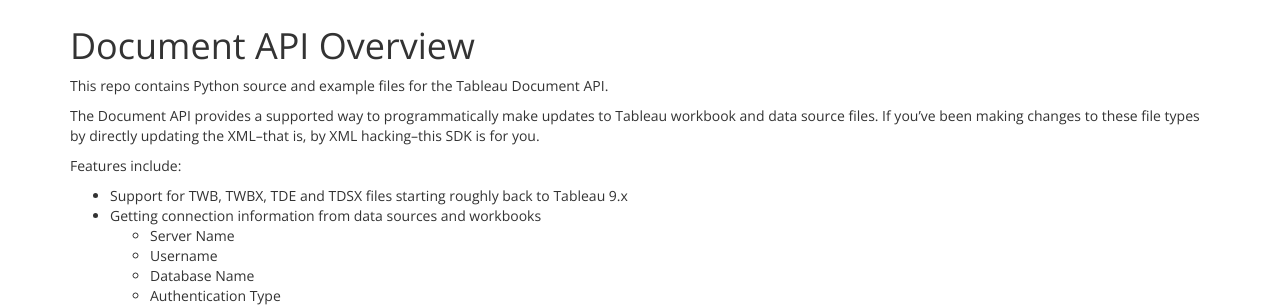
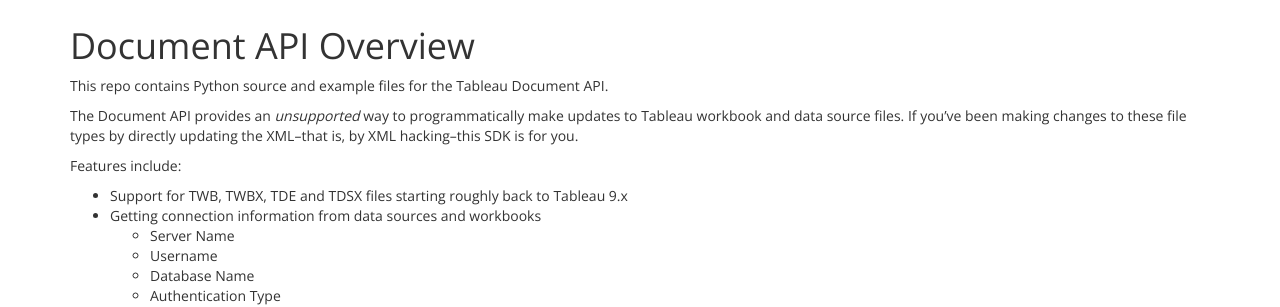
Before and after one commit to tableau/document-api-python, a Jekyll site: the page built from docs/index.md, in a window 1280 px wide and 1192 px high. Shown: the part 485-792 px from the top of the window. Built offline with Jekyll 4.4.1, drawn with Linux system fonts in a browser that asks for light colours; nearby versions of some CDN libraries.

Commit message:
Clarify in docs this is an unsupported library
- clarify this is an unsupport library "as is" (we already mention that in the readme, but not in the docs)
- update to a better link for Hyper API

```diff
--- a/docs/index.md
+++ b/docs/index.md
@@ -13,7 +13,7 @@
 # Document API Overview
 This repo contains Python source and example files for the Tableau Document API.
 
-The Document API provides a supported way to programmatically make updates to Tableau workbook and data source files. If you've been making changes to these file types by directly updating the XML--that is, by XML hacking--this SDK is for you.
+The Document API provides an *unsupported* way to programmatically make updates to Tableau workbook and data source files. If you've been making changes to these file types by directly updating the XML--that is, by XML hacking--this SDK is for you.
 
 Features include:
 
@@ -32,6 +32,6 @@
     - Get all fields in a data source
     - Get all fields in use by certain sheets in a workbook
 
-For Hyper files, take a look a the [Tableau Hyper API](https://help.tableau.com/current/api/hyper_api/en-us/index.html).
+For Hyper files, take a look a the [Tableau Hyper API](https://tableau.github.io/hyper-db/docs/).
 
 We don't yet support creating files from scratch, adding extracts into workbooks or data sources, or updating field information.
```
